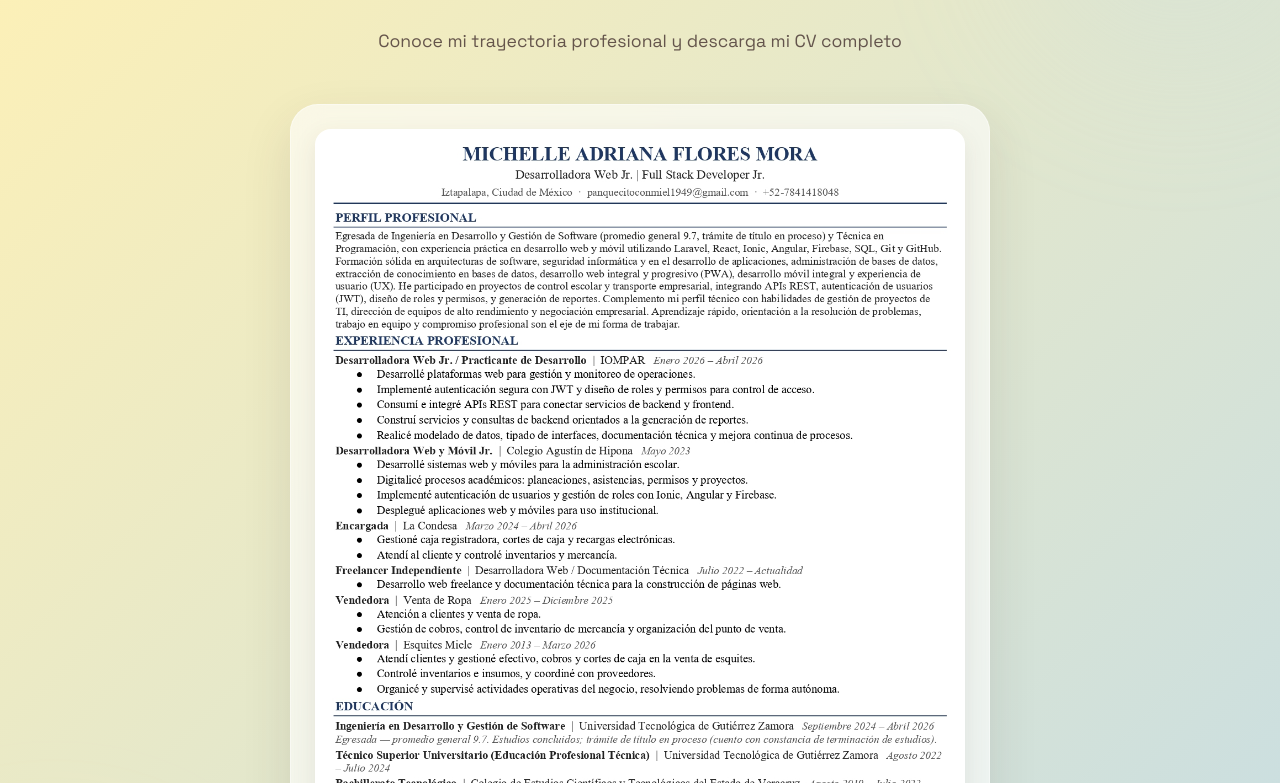
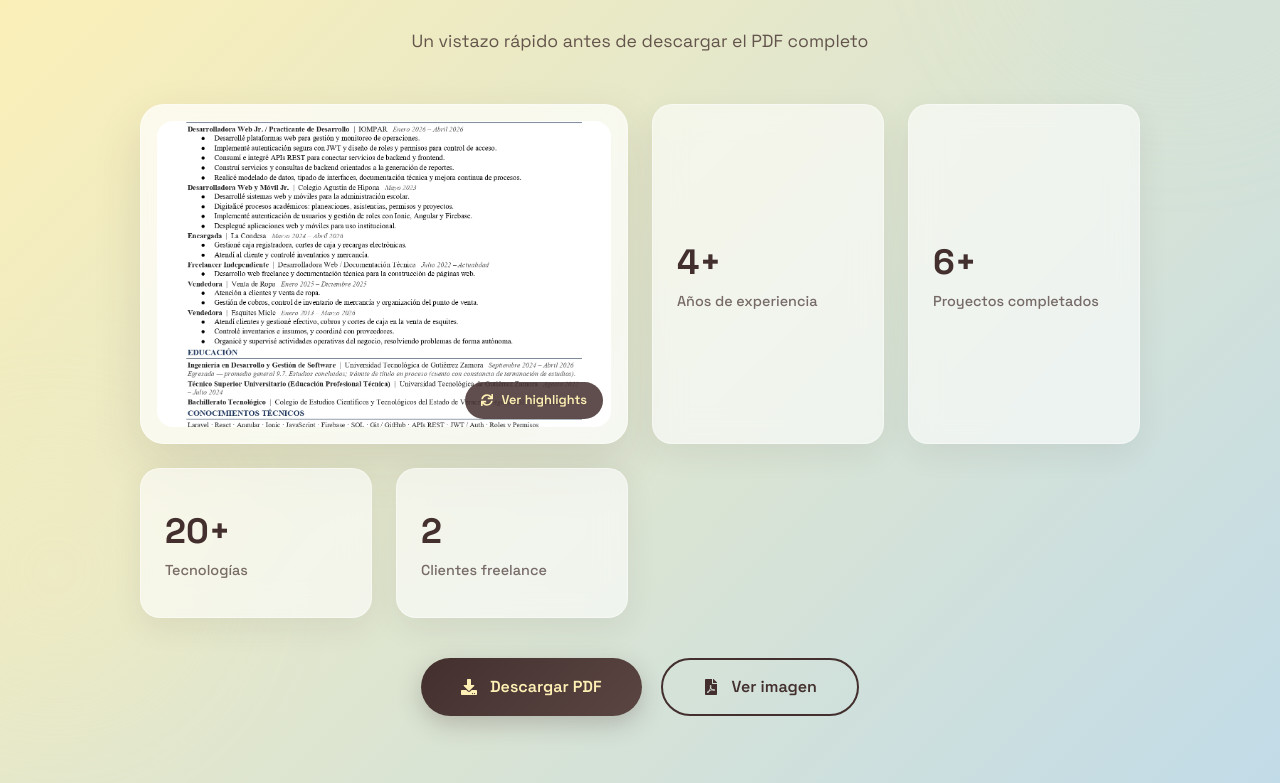
Before and after one commit to Panquecitoconmiel/mi-portafolio, a React (Vite) app: page / in a window 1280 px wide. Shown: the part 5057-5840 px from the top of the page. Built offline with nearby package versions, Linux system fonts and the light colour scheme.

Commit message:
Fix: reemplazar RESUME

```diff
--- a/src/components/Resume.jsx
+++ b/src/components/Resume.jsx
@@ -1,12 +1,27 @@
 // src/components/Resume.jsx
-import React from 'react';
-import { FaDownload, FaFilePdf } from 'react-icons/fa';
+import React, { useState } from 'react';
+import { FaDownload, FaFilePdf, FaSync } from 'react-icons/fa';
 import { motion } from 'framer-motion';
 
 const Resume = () => {
-  // Ruta a la imagen de tu CV en la carpeta public
-  const cvImage = '/assets/cv-preview.jpg'; // Cambia por el nombre de tu archivo
+  const [flipped, setFlipped] = useState(false);
+
+  const cvImage = '/assets/cv-preview.jpg';
   const cvPdf = '/assets/Michelle_Mora_CV.pdf';
+
+  const stats = [
+    { label: 'Años de experiencia', value: '4+' },
+    { label: 'Proyectos completados', value: '6+' },
+    { label: 'Tecnologías', value: '20+' },
+    { label: 'Clientes freelance', value: '2' },
+  ];
+
+  const highlights = [
+    'React + Laravel full stack',
+    'Diseño UI/UX en Figma',
+    'Trato directo con clientes',
+    'SQL y MongoDB'
+  ];
 
   return (
     <section
@@ -18,7 +33,6 @@ const Resume = () => {
         overflow: 'hidden'
       }}
     >
-      {/* Formas decorativas */}
       <div className="shape shape-1"></div>
       <div className="shape shape-2"></div>
 
@@ -44,62 +58,165 @@ const Resume = () => {
             marginBottom: '3rem',
             fontSize: '1.1rem'
           }}>
-            Conoce mi trayectoria profesional y descarga mi CV completo
+            Un vistazo rápido antes de descargar el PDF completo
           </p>
         </motion.div>
 
         <div style={{
-          display: 'flex',
-          flexDirection: 'column',
-          alignItems: 'center',
-          gap: '2.5rem'
+          display: 'grid',
+          gridTemplateColumns: 'repeat(auto-fit, minmax(220px, 1fr))',
+          gap: '1.5rem',
+          maxWidth: '1000px',
+          margin: '0 auto 2.5rem'
         }}>
-          {/* Vista previa del CV */}
+          {/* Card grande: flip card con vista previa */}
           <motion.div
-            initial={{ opacity: 0, scale: 0.9 }}
+            initial={{ opacity: 0, scale: 0.95 }}
             whileInView={{ opacity: 1, scale: 1 }}
-            transition={{ duration: 0.6, delay: 0.2 }}
+            transition={{ duration: 0.6 }}
             viewport={{ once: true }}
             style={{
+              gridColumn: 'span 2',
+              minHeight: '340px',
+              perspective: '1500px',
+              cursor: 'pointer'
+            }}
+            onClick={() => setFlipped(!flipped)}
+          >
+            <motion.div
+              animate={{ rotateY: flipped ? 180 : 0 }}
+              transition={{ duration: 0.6, ease: 'easeInOut' }}
+              style={{
+                position: 'relative',
                 width: '100%',
-              maxWidth: '700px',
-              background: 'rgba(255, 255, 255, 0.6)',
+                height: '100%',
+                minHeight: '340px',
+                transformStyle: 'preserve-3d'
+              }}
+            >
+              {/* Cara frontal: imagen del CV */}
+              <div style={{
+                position: 'absolute',
+                inset: 0,
+                backfaceVisibility: 'hidden',
+                background: 'rgba(255, 255, 255, 0.7)',
                 backdropFilter: 'blur(15px)',
-              borderRadius: '28px',
-              padding: '1.5rem',
+                borderRadius: '24px',
+                padding: '1rem',
                 boxShadow: '0 20px 50px rgba(67, 48, 46, 0.12)',
                 border: '1px solid rgba(255, 255, 255, 0.4)',
-              transition: '0.3s'
-            }}
-            whileHover={{
-              boxShadow: '0 30px 60px rgba(67, 48, 46, 0.18)',
-              y: -5
-            }}
-          >
-            <div style={{
-              borderRadius: '16px',
-              overflow: 'hidden',
-              boxShadow: '0 8px 25px rgba(67, 48, 46, 0.1)'
+                overflow: 'hidden'
               }}>
                 <img
                   src={cvImage}
                   alt="Vista previa del CV de Michelle Mora"
                   style={{
                     width: '100%',
-                  height: 'auto',
+                    height: '100%',
                     display: 'block',
-                  aspectRatio: '1 / 1.4',
-                  objectFit: 'cover'
+                    objectFit: 'cover',
+                    borderRadius: '16px'
                   }}
                 />
+                <div style={{
+                  position: 'absolute',
+                  bottom: '1.5rem',
+                  right: '1.5rem',
+                  background: 'rgba(67, 48, 46, 0.85)',
+                  color: '#FFF1B5',
+                  padding: '0.5rem 1rem',
+                  borderRadius: '50px',
+                  fontSize: '0.8rem',
+                  fontWeight: '600',
+                  display: 'flex',
+                  alignItems: 'center',
+                  gap: '0.5rem'
+                }}>
+                  <FaSync size={12} /> Ver highlights
+                </div>
+              </div>
+
+              {/* Cara trasera: highlights */}
+              <div style={{
+                position: 'absolute',
+                inset: 0,
+                backfaceVisibility: 'hidden',
+                transform: 'rotateY(180deg)',
+                background: 'linear-gradient(135deg, #43302E, #5a4542)',
+                borderRadius: '24px',
+                padding: '2.5rem',
+                boxShadow: '0 20px 50px rgba(67, 48, 46, 0.2)',
+                display: 'flex',
+                flexDirection: 'column',
+                justifyContent: 'center',
+                gap: '1rem'
+              }}>
+                <h3 style={{ color: '#FFF1B5', fontSize: '1.3rem', fontWeight: '700', marginBottom: '0.5rem' }}>
+                  Lo esencial
+                </h3>
+                {highlights.map((item, i) => (
+                  <div key={i} style={{ display: 'flex', alignItems: 'center', gap: '0.8rem' }}>
+                    <div style={{
+                      width: '8px',
+                      height: '8px',
+                      borderRadius: '50%',
+                      background: '#C1DBE8',
+                      flexShrink: 0
+                    }}></div>
+                    <span style={{ color: '#FFF1B5', fontSize: '1rem', opacity: 0.9 }}>{item}</span>
+                  </div>
+                ))}
+                <div style={{
+                  marginTop: '0.5rem',
+                  color: '#C1DBE8',
+                  fontSize: '0.8rem',
+                  display: 'flex',
+                  alignItems: 'center',
+                  gap: '0.5rem'
+                }}>
+                  <FaSync size={11} /> Clic para volver
+                </div>
               </div>
             </motion.div>
+          </motion.div>
+
+          {/* Mini cards de stats */}
+          {stats.map((stat, i) => (
+            <motion.div
+              key={i}
+              initial={{ opacity: 0, y: 20 }}
+              whileInView={{ opacity: 1, y: 0 }}
+              transition={{ duration: 0.5, delay: i * 0.1 }}
+              viewport={{ once: true }}
+              whileHover={{ y: -4 }}
+              style={{
+                background: 'rgba(255, 255, 255, 0.6)',
+                backdropFilter: 'blur(15px)',
+                borderRadius: '20px',
+                padding: '1.5rem',
+                boxShadow: '0 10px 30px rgba(67, 48, 46, 0.08)',
+                border: '1px solid rgba(255, 255, 255, 0.4)',
+                display: 'flex',
+                flexDirection: 'column',
+                justifyContent: 'center',
+                minHeight: '150px'
+              }}
+            >
+              <span style={{ fontSize: '2.2rem', fontWeight: '700', color: '#43302E' }}>
+                {stat.value}
+              </span>
+              <span style={{ fontSize: '0.9rem', color: '#43302E', opacity: 0.7, fontWeight: '500' }}>
+                {stat.label}
+              </span>
+            </motion.div>
+          ))}
+        </div>
 
         {/* Botones de descarga */}
         <motion.div
           initial={{ opacity: 0, y: 20 }}
           whileInView={{ opacity: 1, y: 0 }}
-            transition={{ duration: 0.5, delay: 0.4 }}
+          transition={{ duration: 0.5, delay: 0.3 }}
           viewport={{ once: true }}
           style={{
             display: 'flex',
@@ -111,7 +228,6 @@ const Resume = () => {
           <a
             href={cvPdf}
             download
-              className="btn-primary"
             style={{
               display: 'flex',
               alignItems: 'center',
@@ -126,12 +242,12 @@ const Resume = () => {
               boxShadow: '0 8px 25px rgba(67, 48, 46, 0.25)'
             }}
             onMouseEnter={e => {
-                e.target.style.transform = 'translateY(-3px)';
-                e.target.style.boxShadow = '0 12px 35px rgba(67, 48, 46, 0.35)';
+              e.currentTarget.style.transform = 'translateY(-3px)';
+              e.currentTarget.style.boxShadow = '0 12px 35px rgba(67, 48, 46, 0.35)';
             }}
             onMouseLeave={e => {
-                e.target.style.transform = 'translateY(0)';
-                e.target.style.boxShadow = '0 8px 25px rgba(67, 48, 46, 0.25)';
+              e.currentTarget.style.transform = 'translateY(0)';
+              e.currentTarget.style.boxShadow = '0 8px 25px rgba(67, 48, 46, 0.25)';
             }}
           >
             <FaDownload /> Descargar PDF
@@ -140,7 +256,6 @@ const Resume = () => {
           <a
             href={cvImage}
             download="CV_Michelle_Mora.jpg"
-              className="btn-secondary"
             style={{
               display: 'flex',
               alignItems: 'center',
@@ -155,23 +270,20 @@ const Resume = () => {
               transition: '0.3s'
             }}
             onMouseEnter={e => {
-                e.target.style.background = '#43302E';
-                e.target.style.color = '#FFF1B5';
-                e.target.style.transform = 'translateY(-3px)';
-                e.target.style.boxShadow = '0 8px 25px rgba(67, 48, 46, 0.2)';
+              e.currentTarget.style.background = '#43302E';
+              e.currentTarget.style.color = '#FFF1B5';
+              e.currentTarget.style.transform = 'translateY(-3px)';
             }}
             onMouseLeave={e => {
-                e.target.style.background = 'transparent';
-                e.target.style.color = '#43302E';
-                e.target.style.transform = 'translateY(0)';
-                e.target.style.boxShadow = 'none';
+              e.currentTarget.style.background = 'transparent';
+              e.currentTarget.style.color = '#43302E';
+              e.currentTarget.style.transform = 'translateY(0)';
             }}
           >
             <FaFilePdf /> Ver imagen
           </a>
         </motion.div>
       </div>
-      </div>
     </section>
   );
 };
```
Lines whose indentation alone changed are shown as unchanged.
